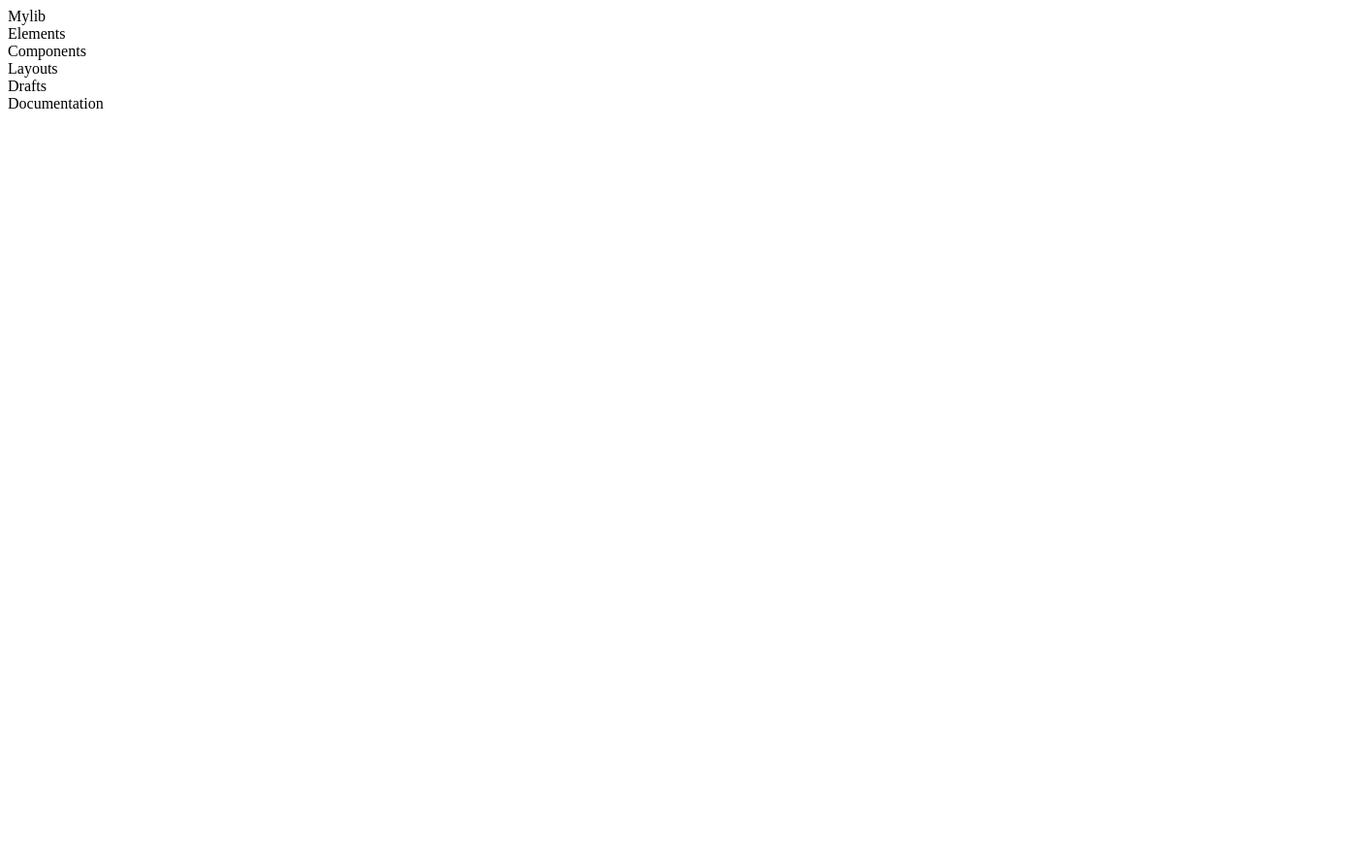
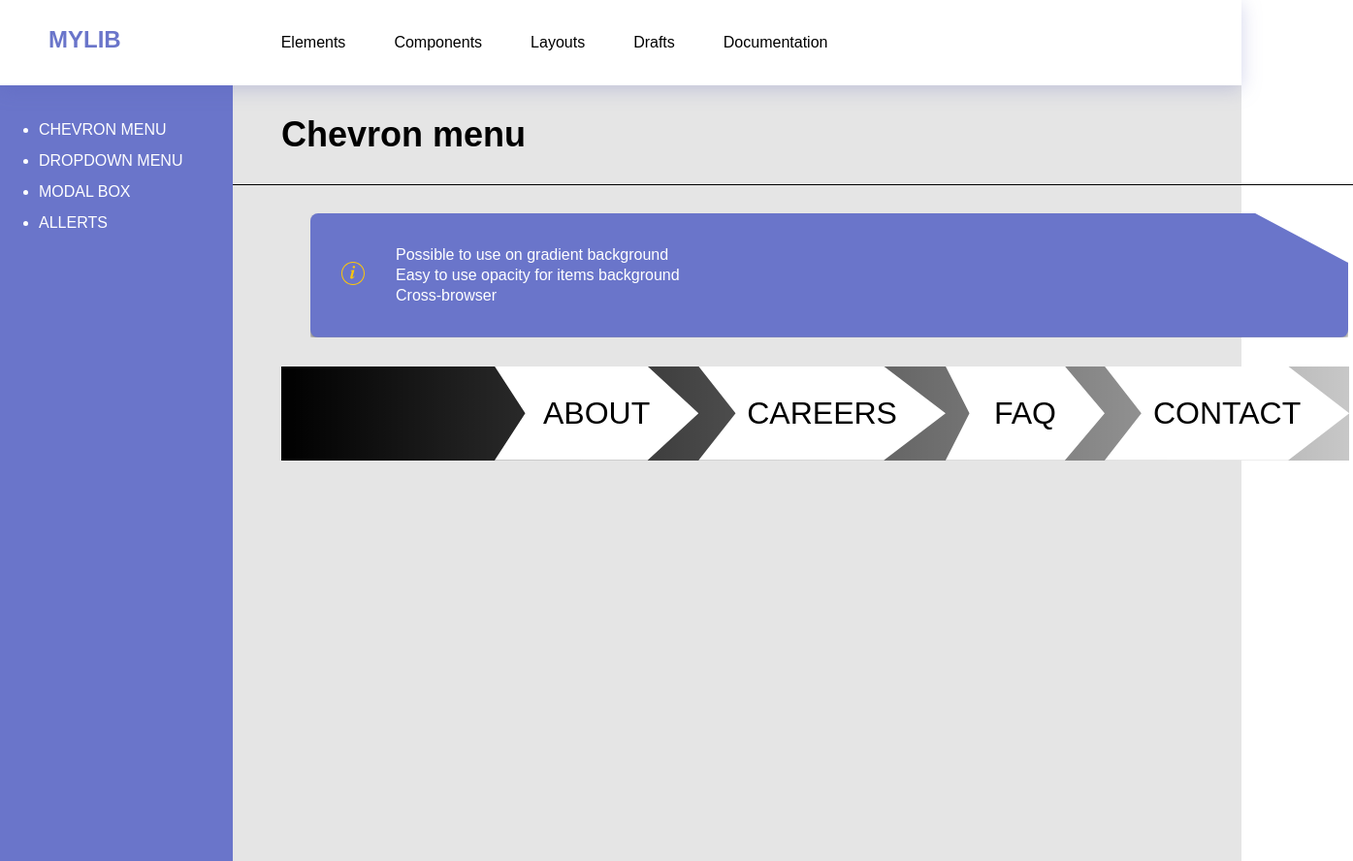
Before and after one commit to DimaDzh/team_test1, a plain HTML site: page index.html in a window 1280 px wide. Shown: the whole page at 97% size, 1395 px wide, since content can reach past the window. Before the commit the page ends 800 px from the top, so only its background shows below. Drawn offline with Linux system fonts and the light colour scheme.

Commit message:
New commit1

```diff
--- a/css/style.css
+++ b/css/style.css
@@ -0,0 +1,147 @@
+body {
+    font-family: Arial, Helvetica, sans-serif;
+    margin: 0 auto;
+}
+
+.wrapper {
+margin: 0 auto;
+}
+
+.header {
+    display: flex;
+    flex-direction: row;
+    background-color: #FFFFFF;
+    filter: drop-shadow(0px 4px 10px rgba(79, 88, 178, 0.25));
+}
+
+.container {
+    max-width: 1440px;
+}
+
+.logo {
+    text-transform: uppercase;
+    color: #6A75CA;
+    margin: 25px 165px 25px 50px;
+    font-weight: 700;
+    font-size: 24px;
+    line-height: 32px;
+
+}
+
+.heading_list {
+    display: flex;
+    margin: 35px 565px 35px 0;
+}
+
+.headin__item {
+    margin: 0 50px 0 0;
+}
+
+.headin__item:hover {
+    color: #6A75CA;
+}
+
+.main {
+    background: #E5E5E5;
+    height: auto;
+    display: flex;
+}
+
+
+.main__container {
+    flex: 1 1 auto;
+    margin: 0 0 0 50px;
+    width: 1100px;
+
+}
+
+.sidebar {
+    background: #6A75CA;
+    flex: 0 0 240px;
+    align-self: flex-start;
+    height: 100vh;
+}
+
+.sidebar_list {
+    text-transform: uppercase;
+    color: #fff;
+    margin: 30px 0;
+    line-height: 32px;
+}
+
+
+
+.paragraph {
+    font-size: 36px;
+    font-weight: 700;
+    text-align: left;
+}
+
+.line{
+    display: inline-block;
+    width: 105%;
+    height: 1px;
+    background: #000;
+    margin: 0 0 25px -50px;
+}
+
+.info__block{
+    height: auto;
+    flex: 1 1 auto;
+    background: #6A75CA;
+    display: flex;
+    align-items: center;
+    clip-path: polygon(0% 0%, 91% 0, 100% 40%, 100% 100%, 0 100%);
+    border-radius: 8px;
+    box-shadow: 0px 4px 4px rgba(0, 0, 0, 0.25), 0px 4px 4px rgba(0, 0, 0, 0.25);
+    margin: 0 0 0 30px;
+}
+
+
+.text__block{
+  height: auto;
+  flex: 0 1 300px;
+  line-height: 21px;
+  color:#fff;
+
+
+}
+.info__text{
+    line-height: 21px;
+}
+
+.info_img{
+  margin: 50px 32px;
+}
+
+
+
+
+.main__navigation{
+margin: 30px 0 50px 50px;
+
+}
+.navigation__list{
+    display: flex;
+
+    background: linear-gradient(90deg, #000000 0%, rgba(0, 0, 0, 0) 127.92%);
+}
+.first{
+    margin: 0 0 0 220px;
+
+}
+
+.nav__item{
+    background:#fff;
+    clip-path: polygon(75% 0%, 100% 50%, 75% 100%, 0% 100%, 15% 50%, 0% 0%);
+}
+
+
+
+.item__text{
+    display: block;
+    text-transform:uppercase;
+    color:#000;
+    font-size: 32px;
+    margin: 30px 50px;
+   }
--- a/index.html
+++ b/index.html
@@ -1,5 +1,6 @@
 <!DOCTYPE html>
 <html lang="en">
+
 <head>
     <meta charset="UTF-8">
     <meta http-equiv="X-UA-Compatible" content="IE=edge">
@@ -7,8 +8,10 @@
     <link rel="stylesheet" href="/css/style.css">
     <title>MYLIB</title>
 </head>
+
 <body>
-    <div class="header">
+    <div class="wrapper">
+        <div class="header container">
             <div class="logo">
                 Mylib
             </div>
@@ -21,5 +24,46 @@
             </div>
         </div>
 
+        <!--Main contant-->
+        <div class="main container">
+            <aside class="sidebar">
+                <ul class="sidebar_list">
+                    <li>chevron menu</li>
+                    <li>dropdown menu</li>
+                    <li>modal box</li>
+                    <li>allerts</li>
+                </ul>
+            </aside>
+            <div class="main__contant">
+                <div class="main__container">
+                    <h2 class="paragraph">Chevron menu</h2>
+                    <span class="line"></span>
+                    <div class="info__block">
+                        <div class="info_img">
+                            <img src="/info.svg" alt="info">
+                        </div>
+                        <div class="text__block">
+                            <p class="info__text">Possible to use on gradient background<br>
+                                Easy to use opacity for items background
+                                Cross-browser</p>
+                        </div>
+                    </div>
+                </div>
+                <div class="main__navigation">
+                    <div class="navigation__list">
+                        <span class="first"></span>
+                        <div class="nav__item"><span class="item__text">About</span></div>
+                        <div class="nav__item"><span class="item__text">Careers</span></div>
+                        <div class="nav__item"><span class="item__text">FAQ</span></div>
+                        <div class="nav__item"><span class="item__text">Contact</span></div>
+                    </div>
+                </div>
+            </div>
+
+        </div>
+    </div>
+
+
 </body>
+
 </html>
```
Also changed, not shown: info.svg (added). Lines whose indentation alone changed are shown as unchanged.
